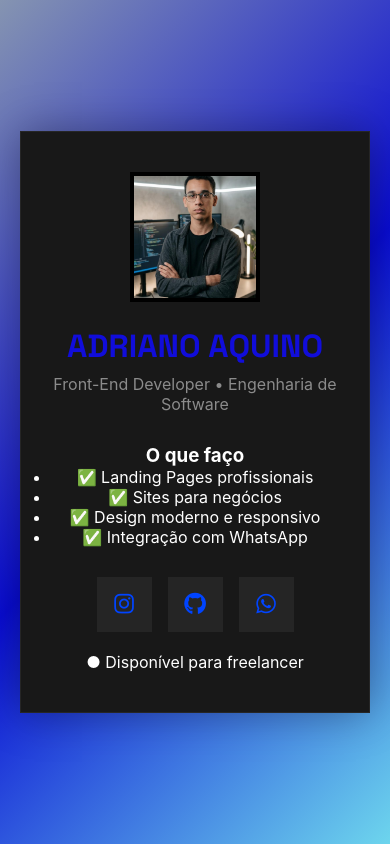
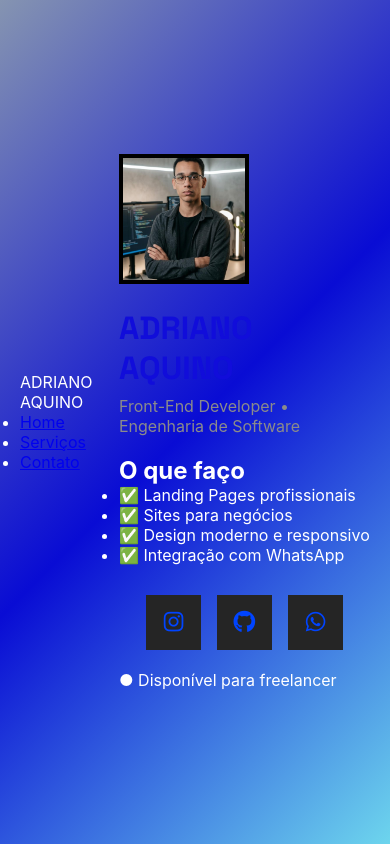
Before and after one commit to contatotechadriano-dev/tech-adrz, a plain HTML site: page index.html in a window 390 px wide. Drawn offline with Linux system fonts and the light colour scheme.

Commit message:
Atualizar o index.html
código antigo:

<!DOCTYPE html>
<html lang="pt-BR">
<head>
  <meta charset="UTF-8" />
  <meta name="viewport" content="width=device-width, initial-scale=1.0"/>

  <title>Adri | Front-End Developer</title>

  <!-- CSS -->
  <link rel="stylesheet" href="style.css">

  <!-- Ícones -->
  <link
    rel="stylesheet"
    href="https://cdnjs.cloudflare.com/ajax/libs/font-awesome/6.5.1/css/all.min.css"
  />

  <!-- Fonte -->
   <link rel="preconnect" href="https://fonts.googleapis.com">
<link rel="preconnect" href="https://fonts.gstatic.com" crossorigin>
<link href="https://fonts.googleapis.com/css2?family=Space+Grotesk:wght@300;400;500;700&display=swap" rel="stylesheet">

</head>

<body>

  <div class="card">

    <!-- SUA FOTO -->
    <img
      src="suafoto.png"
      alt="Foto de Adri"
      class="profile-img"
    >

    <h1>ADRIANO AQUINO</h1>

    <p class="role">
      Front-End Developer • Engenharia de Software
    </p>

    <p class="description">
      <!-- Seção de Serviços -->
<div class="services">
  <h3>O que faço</h3>
  <ul>
    <li>✅ Landing Pages profissionais</li>
    <li>✅ Sites para negócios</li>
    <li>✅ Design moderno e responsivo</li>
    <li>✅ Integração com WhatsApp</li>
  </ul>
</div>


    </p>

    <!-- REDES -->
    <div class="socials">

      <!-- Instagram -->
      <a
        href="https://instagram.com/aquinoo.dev"
        target="_blank"
        class="social-btn"
      >
        <i class="fab fa-instagram"></i>
      </a>

      <!-- GitHub -->
      <a
        href="https://github.com/contatotechadriano-dev"
        target="_blank"
        class="social-btn"
      >
        <i class="fab fa-github"></i>
      </a>
      <!-- Whatsapp -->
      <a
        href="https://wa.me/71933002341"
        target="_blank"
        class="social-btn"
      >
        <i class="fab fa-whatsapp"></i>
      </a>
    </div>


    <p class="status">
      ● Disponível para freelancer

    </p>

  </div>

</body>
</html>

```diff
--- a/index.html
+++ b/index.html
@@ -3,94 +3,50 @@
 <head>
   <meta charset="UTF-8" />
   <meta name="viewport" content="width=device-width, initial-scale=1.0"/>
-
   <title>Adri | Front-End Developer</title>
-
-  <!-- CSS -->
   <link rel="stylesheet" href="style.css">
-
-  <!-- Ícones -->
-  <link
-    rel="stylesheet"
-    href="https://cdnjs.cloudflare.com/ajax/libs/font-awesome/6.5.1/css/all.min.css"
-  />
-
-  <!-- Fonte -->
-   <link rel="preconnect" href="https://fonts.googleapis.com">
-<link rel="preconnect" href="https://fonts.gstatic.com" crossorigin>
+  <link rel="stylesheet" href="https://cdnjs.cloudflare.com/ajax/libs/font-awesome/6.5.1/css/all.min.css"/>
   <link href="https://fonts.googleapis.com/css2?family=Space+Grotesk:wght@300;400;500;700&display=swap" rel="stylesheet">
-
 </head>
-
 <body>
 
-  <div class="card">
+  <header>
+    <nav>
+      <div class="logo">ADRIANO AQUINO</div>
+      <ul>
+        <li><a href="#home">Home</a></li>
+        <li><a href="#servicos">Serviços</a></li>
+        <li><a href="#contato">Contato</a></li>
+      </ul>
+    </nav>
+  </header>
 
-    <!-- SUA FOTO -->
-    <img
-      src="suafoto.png"
-      alt="Foto de Adri"
-      class="profile-img"
-    >
+  <main>
+    <section id="home" class="container">
+      <img src="suafoto.png" alt="Foto de Adri" class="profile-img">
+      <h1>ADRIANO AQUINO</h1>
+      <p class="role">Front-End Developer • Engenharia de Software</p>
+    </section>
 
-    <h1>ADRIANO AQUINO</h1>
-
-    <p class="role">
-      Front-End Developer • Engenharia de Software
-    </p>
-
-    <p class="description">
-      <!-- Seção de Serviços -->
-<div class="services">
-  <h3>O que faço</h3>
+    <section id="servicos" class="container">
+      <h2>O que faço</h2>
       <ul>
         <li>✅ Landing Pages profissionais</li>
         <li>✅ Sites para negócios</li>
         <li>✅ Design moderno e responsivo</li>
         <li>✅ Integração com WhatsApp</li>
       </ul>
+    </section>
+
+    <section id="contato" class="container">
+      <div class="socials">
+        <a href="https://instagram.com/aquinoo.dev" target="_blank" class="social-btn"><i class="fab fa-instagram"></i></a>
+        <a href="https://github.com/contatotechadriano-dev" target="_blank" class="social-btn"><i class="fab fa-github"></i></a>
+        <a href="https://wa.me/71933002341" target="_blank" class="social-btn"><i class="fab fa-whatsapp"></i></a>
       </div>
-
-
-    </p>
-
-    <!-- REDES -->
-    <div class="socials">
-
-      <!-- Instagram -->
-      <a
-        href="https://instagram.com/aquinoo.dev"
-        target="_blank"
-        class="social-btn"
-      >
-        <i class="fab fa-instagram"></i>
-      </a>
-
-      <!-- GitHub -->
-      <a
-        href="https://github.com/contatotechadriano-dev"
-        target="_blank"
-        class="social-btn"
-      >
-        <i class="fab fa-github"></i>
-      </a>
-      <!-- Whatsapp -->
-      <a
-        href="https://wa.me/71933002341"
-        target="_blank"
-        class="social-btn"
-      >
-        <i class="fab fa-whatsapp"></i>
-      </a>
-    </div>
-
-
-    <p class="status">
-      ● Disponível para freelancer
-
-    </p>
-
-  </div>
+      <p class="status">● Disponível para freelancer</p>
+    </section>
+  </main>
 
 </body>
 </html>
```
Lines whose indentation alone changed are shown as unchanged.
